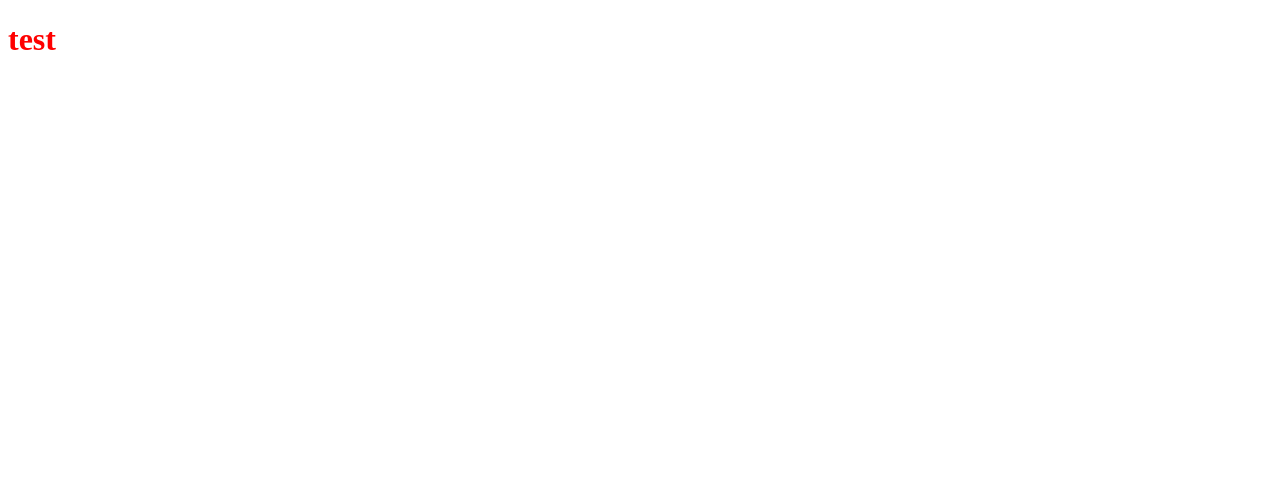
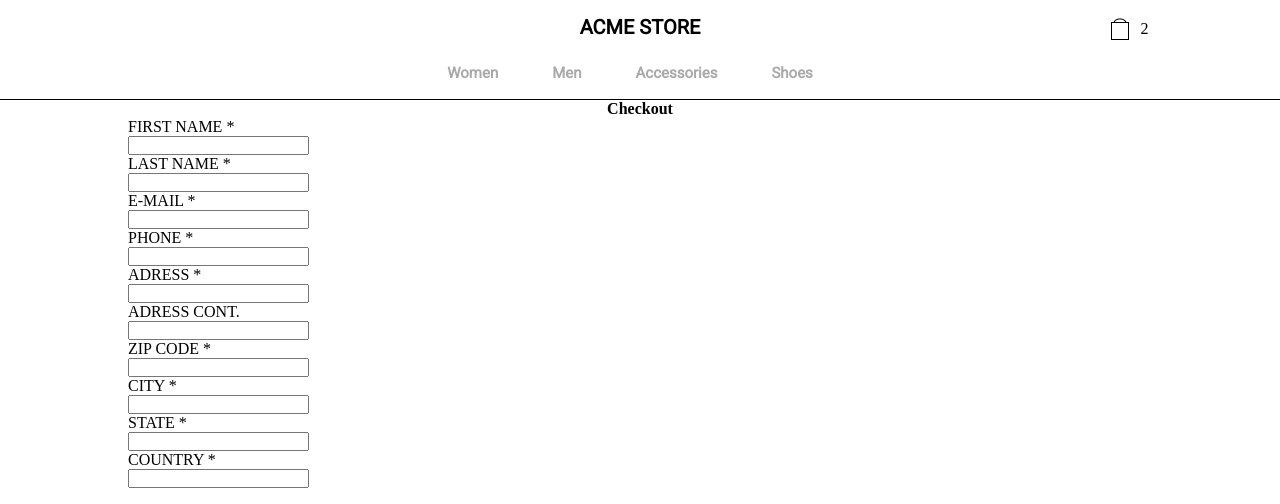
Before and after one commit to KubaSedek/frontendtask, a plain HTML site: page web/index.html in a window 1280 px wide. Drawn offline with Linux system fonts and the light colour scheme.

Commit message:
start building

```diff
--- a/src/scss/main.scss
+++ b/src/scss/main.scss
@@ -1,3 +1,63 @@
-body {
-    color: red;
+* {
+    padding: 0;
+    margin: 0 auto;
+    box-sizing: border-box;
 }
+
+.container {
+    width: 1024px;
+    position: relative;
+}
+
+#header {
+    width: 100%;
+    border-bottom: 1px solid black;
+    height: 100px;
+    display: flex;
+    justify-content: center;
+    h1 {
+        font-size: 20px;
+        font-family: Roboto;
+        text-align: center;
+        padding-top: 15px;
+    }
+    nav {
+        display: flex;
+        justify-content: center;
+        li {
+            display: inline-block;
+            list-style-type: none;
+            margin-top: 25px;
+            margin-left: 15px;
+            margin-right: 35px;
+            font-family: Roboto;
+            font-weight: bold;
+            font-size: 15px;
+            color: darkgrey;
+        }
+    }
+    .shop {
+        position: absolute;
+        right: 0px;
+        top: 15px;
+        width: 50px;
+        display: flex;
+        justify-content: center;
+        align-items: center;
+    }
+}
+
+
+// --------------koniec nawigacji------------------
+
+h2 {
+    text-align: center;
+    font-size: 16px;
+}
+
+form {
+    float: left;
+    input {
+        display: block;
+    }
+}
--- a/web/index.html
+++ b/web/index.html
@@ -4,8 +4,58 @@
         <meta charset="utf-8">
         <title>Checkout</title>
         <link rel="stylesheet" href="../src/css/main.css">
+        <meta name="viewport" content="width: device-width, initial-scale=1">
+        <link href="https://fonts.googleapis.com/css?family=Roboto" rel="stylesheet">
     </head>
     <body>
-        <h1>test</h1>
+        <header id="header">
+            <div class="container">
+                <div class="shop">
+                    <img src="../src/assets/img/icon-bag.svg" alt="shopping bag">
+                    <p>2</p>
+                </div>
+                <h1>ACME STORE</h1>
+                <nav>
+                    <ul>
+                        <li>Women</li>
+                        <li>Men</li>
+                        <li>Accessories</li>
+                        <li>Shoes</li>
+                    </ul>
+                </nav>
+            </div>
+        </header>
+        <section>
+            <div class="container">
+                <h2>Checkout</h2>
+                <form class="form" action="index.html" method="post">
+                    <p>FIRST NAME <span>*</span></p>
+                    <input type="text" name="" value="">
+                    <p>LAST NAME <span>*</span></p>
+                    <input type="text" name="" value="">
+                    <p>E-MAIL <span>*</span></p>
+                    <input type="text" name="" value="">
+                    <p>PHONE <span>*</span></p>
+                    <input type="text" name="" value="">
+                    <p>ADRESS <span>*</span></p>
+                    <input type="text" name="" value="">
+                    <p>ADRESS CONT.</p>
+                    <input type="text" name="" value="">
+                    <p>ZIP CODE <span>*</span></p>
+                    <input type="text" name="" value="">
+                    <p>CITY <span>*</span></p>
+                    <input type="text" name="" value="">
+                    <p>STATE <span>*</span></p>
+                    <input type="text" name="" value="">
+                    <p>COUNTRY <span>*</span></p>
+                    <input type="text" name="" value="">
+                </form>
+            </div>
+        </section>
+        <footer>
+            <div class="container">
+
+            </div>
+        </footer>
     </body>
 </html>
```
Also changed, not shown: src/css/main.css.
